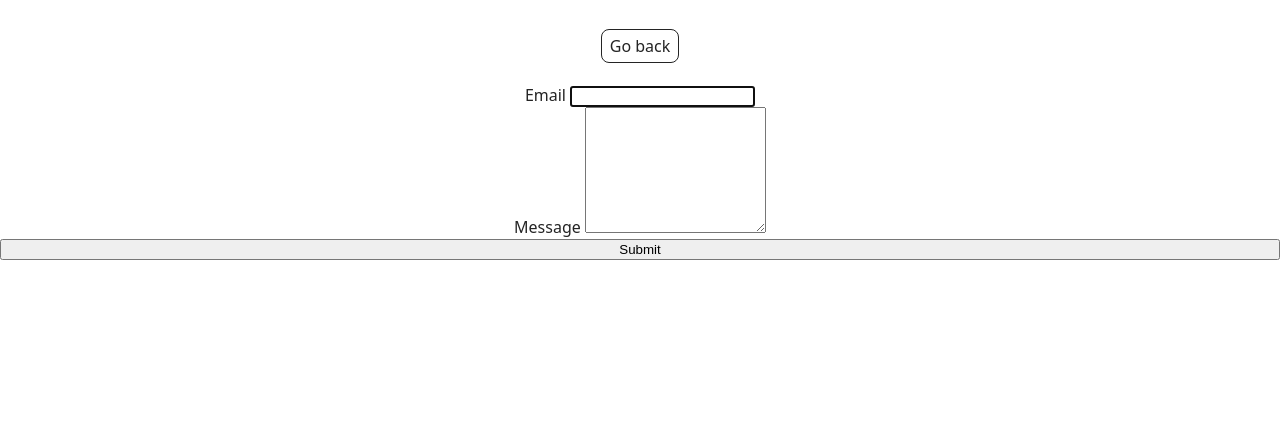
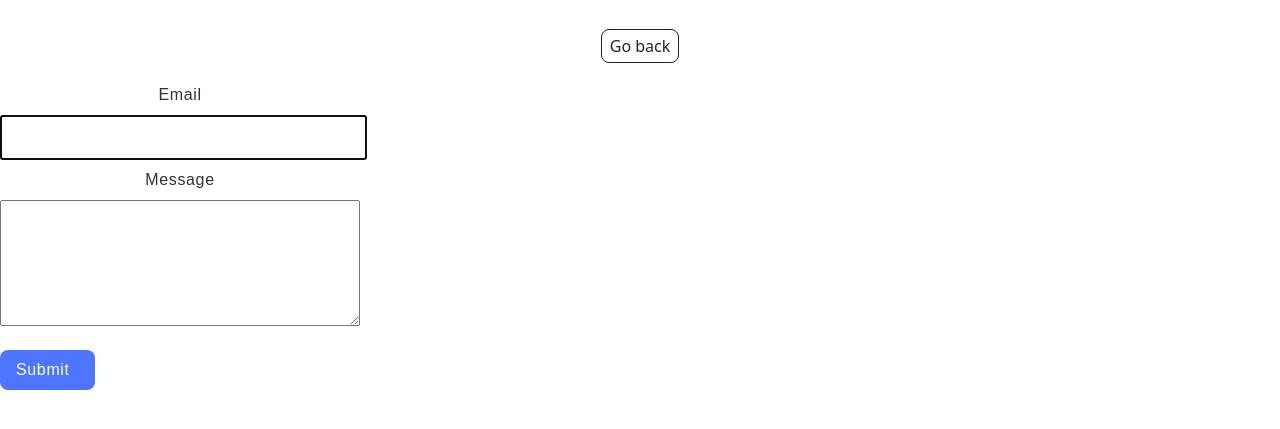
Before and after one commit to katerynakyryliuk2024/goit-js-hw-09, a website built with Vite: page src/2-form.html in a window 1280 px wide. Shown: the part 71-500 px from the top of the page. Built offline with nearby package versions, Linux system fonts and the light colour scheme.

Commit message:
form css

```diff
--- a/src/2-form.html
+++ b/src/2-form.html
@@ -14,15 +14,15 @@
         <a class="back-link" href="./index.html">Go back</a>
       </div>
       <form class="feedback-form" autocomplete="off">
-        <label>
+        <label class="form-label">
           Email
-          <input type="email" name="email" autofocus />
+          <input class="form-input" type="email" name="email" autofocus />
         </label>
-        <label>
+        <label class="form-label">
           Message
           <textarea name="message" rows="8"></textarea>
         </label>
-        <button type="submit">Submit</button>
+        <button class="form-button" type="submit">Submit</button>
       </form>
     </main>
     <script type="module" src="./js/2-form.js"></script>
--- a/src/css/2-form.css
+++ b/src/css/2-form.css
@@ -1,4 +1,50 @@
 .feedback-form{
     display: flex;
     flex-direction: column;
+    gap: 8px;
+    max-width: 360px ;
 }
+.form-button{
+    display: inline-flex;
+    border-radius: 8px;
+        padding: 8px 16px;
+        width: 95px;
+        height: 40px;
+        align-self: flex-start;
+        cursor: pointer;
+        background-color:#4e75ff;
+        border: none;
+        margin-top: 16px;
+        font-family: "Montserrat", sans-serif;
+            font-weight: 500;
+            font-size: 16px;
+            line-height: 1.5;
+            letter-spacing: 0.04em;
+            color: #fff;
+
+}
+
+.form-button:hover,
+.form-button:focus{
+    background: #6c8cff;
+}
+
+.form-label{
+    display: flex;
+    flex-direction: column;
+    gap: 8px;
+    font-family: "Montserrat", sans-serif;
+        font-weight: 400;
+        font-size: 16px;
+        line-height: 1.5;
+        letter-spacing: 0.04em;
+        color: #2e2f42;
+        width: 360px;
+        justify-content: flex-start;
+}
+
+.form-input{
+width: 359px;
+height: 39px;
+
+}
```
